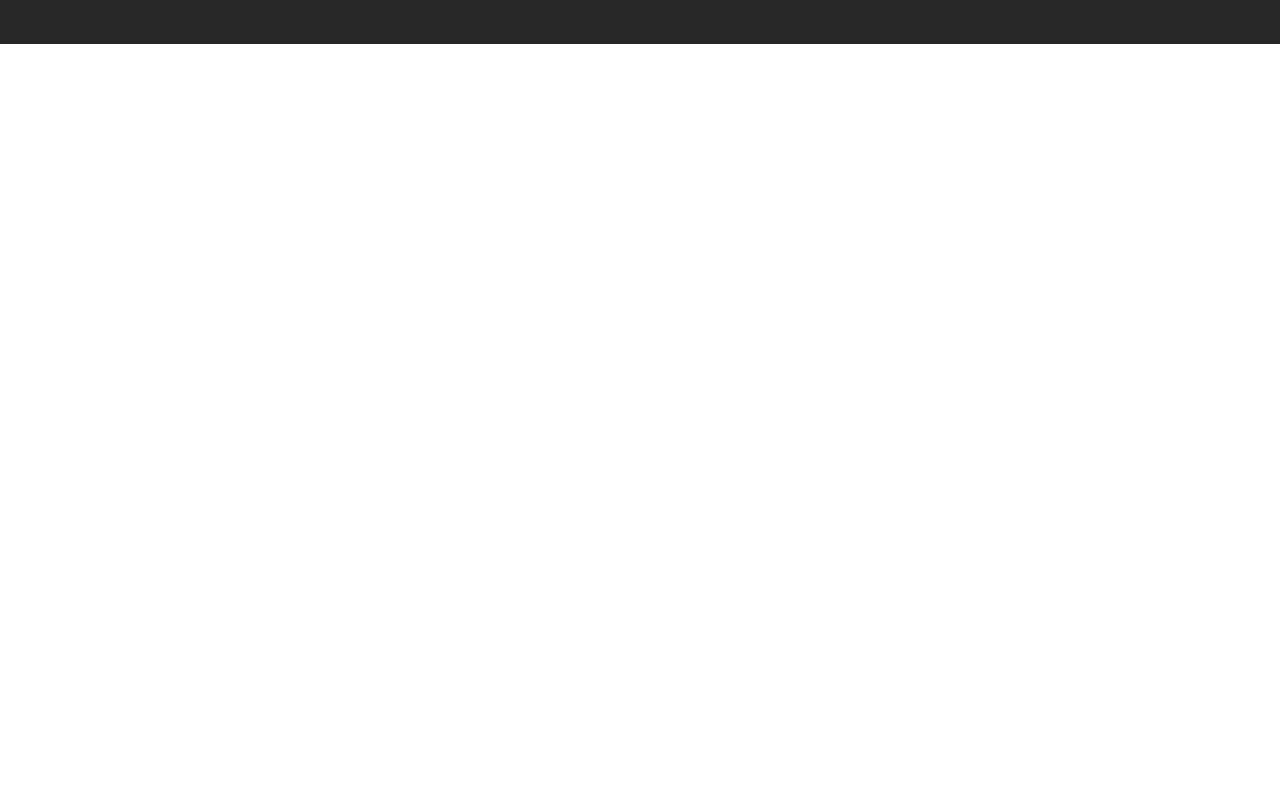
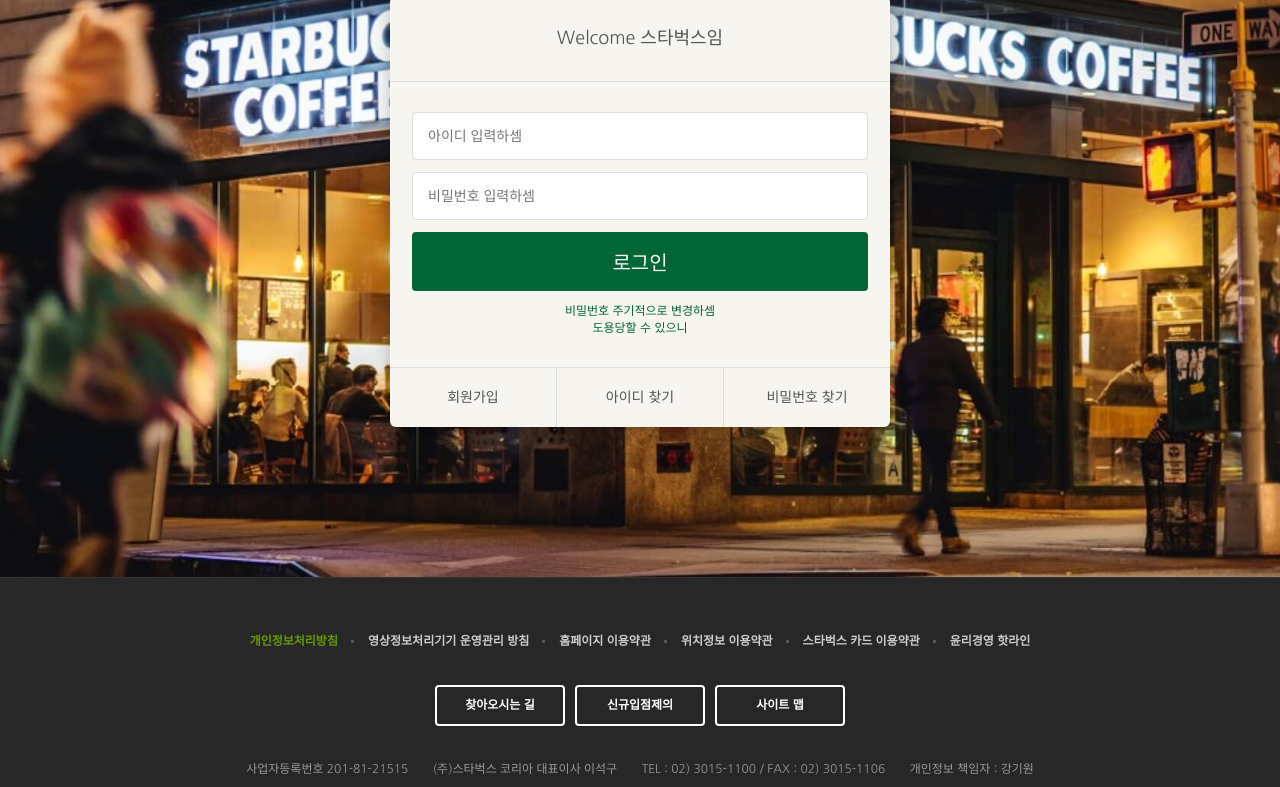
Before and after one commit to typarkty/starbucks, a plain HTML site: page signin/index.html in a window 1280 px wide. Shown: the part 290-1077 px from the top of the page. Before the commit the page ends 800 px from the top, so only its background shows below. Drawn offline with nearby package versions, Linux system fonts and the light colour scheme.

Commit message:
로그인 페이지 완성

```diff
--- /dev/null
+++ b/css/signin.css
@@ -0,0 +1,80 @@
+.signin {
+    margin-top:120px;
+    padding: 100px 0 150px;
+    background-image: url("../images/signin_bg.jpg");
+    background-repeat: no-repeat;
+    background-position: center;
+    background-attachment: fixed;
+    background-size: cover;
+
+}
+
+.signin h1{
+    color: #fff;
+    font-size: 30px;
+    font-weight: 700;
+    text-align: center;
+    margin-bottom: 24px;
+}
+
+.signin__card {
+    width:500px;
+    margin: 0 auto;
+    border-radius: 6px;
+    background-color: #f6f5f0;
+    box-shadow: 2px 2px 20px rgba(0,0,0,.3);
+    color:#555;
+}
+
+.signin__card h2{
+ padding: 30px;
+ font-size: 18px;
+ text-align: center;
+ border-bottom: 1px solid #ddd;
+}
+
+.signin__card form{
+    padding: 30px 22px;
+}
+
+.signin__card form input {
+    width:100%;
+    margin-bottom: 12px;
+    padding: 15px;
+    border: 1px solid #ddd;
+    border-radius: 4px;
+    outline: none;
+    box-sizing: border-box;
+    font-size: 14px ;
+}
+.signin__card form [type="submit"] {
+    background-color: #006633;
+    border: none;
+    color: #fff;
+    font-size: 20px;
+    cursor: pointer;
+  }
+  .signin__card form p {
+    font-size: 12px;
+    color: #006633;
+    text-align: center;
+  }
+  .signin__card .actions {
+    display: flex;
+    border-top: 1px solid #ddd;
+  }
+  .signin__card .actions a {
+    flex-grow: 1;
+    flex-basis: 0;
+    text-align: center;
+    padding: 20px;
+    color: #555;
+    font-size: 14px;
+    border-right: 1px solid #ddd;
+  }
+  .signin__card .actions a:hover {
+    text-decoration: underline;
+  }
+  .signin__card .actions a:last-child {
+    border-right: none;
+  }
--- a/signin/index.html
+++ b/signin/index.html
@@ -36,6 +36,8 @@
   <link rel="stylesheet" href="https://fonts.googleapis.com/icon?family=Material+Icons" />
 
   <link rel="stylesheet" href="../css/common.css" />
+  <link rel="stylesheet" href="../css/signin.css" />
+
 
 
   <script defer src="../js/common.js"></script>
@@ -375,6 +377,26 @@
 </header>
 
   <section class="signin">
+    <h1>로그인</h1>
+    <div class="signin__card">
+      <h2>
+        Welcome 스타벅스임
+      </h2>
+      <form>
+        <input type="text" placeholder="아이디 입력하셈"/>
+        <input type="password" placeholder="비밀번호 입력하셈"/>
+        <input type="submit" value="로그인"/>
+        <p>
+          비밀번호 주기적으로 변경하셈 <br/>
+          도용당할 수 있으니
+        </p>
+      </form>
+      <div class="actions">
+        <a href="javascipt:void(0)">회원가입</a>
+        <a href="javascipt:void(0)">아이디 찾기</a>
+        <a href="javascipt:void(0)">비밀번호 찾기</a>
+      </div>
+    </div>
 
 
   </section>
```
